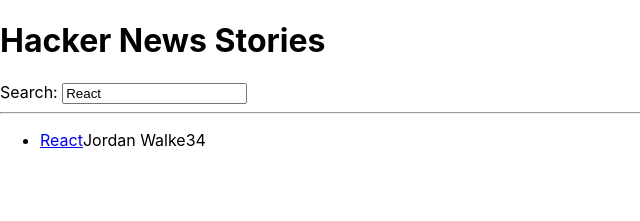
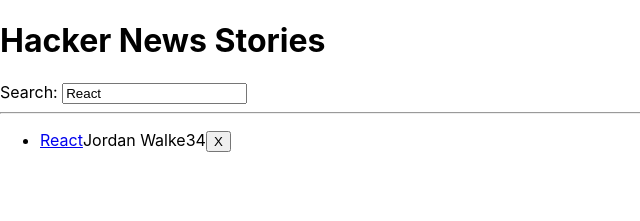
Before and after one commit to malwoodsantoro/hacker-news-stories, a React (Create React App) app: page / in a window 1280 px wide. Shown: the top 221 px of the page, without its empty margins (0-640 px from the left). Built offline with nearby package versions, Linux system fonts and the light colour scheme; the HTML template or start-up script is replaced by a standard one.

Commit message:
clean up

```diff
--- a/src/App.tsx
+++ b/src/App.tsx
@@ -1,13 +1,11 @@
-import React from "react";
+import React, {useState} from "react";
 import "./App.css";
 import Search from "./components/Search";
 import List from "./components/List";
 import useLocalStorage from "./hooks/useLocalStorage";
+import { ItemType } from "./__sharedTypes";
 
-const App = () => {
-  const [searchTerm, setSearchTerm] = useLocalStorage("search", "React");
-
-  const stories = [
+const initialStories = [
   {
     title: "React",
     url: "https://reactjs.org/",
@@ -26,6 +24,10 @@
   },
 ];
 
+const App = () => {
+  const [searchTerm, setSearchTerm] = useLocalStorage("search", "React");
+  const [stories, setStories] = useState(initialStories);
+
   const handleSearch = (event: React.ChangeEvent<HTMLInputElement>) => {
     setSearchTerm(event.target.value);
   };
@@ -33,6 +35,15 @@
   const searchedStories = stories.filter((story) =>
     story.title.toLowerCase().includes(searchTerm.toLowerCase())
   );
+
+  const handleRemoveStory = (item: ItemType) => {
+    const newStories = stories.filter(
+      (story) => item.objectID !== story.objectID
+    );
+
+    setStories(newStories);
+  };
+
 
   return (
     <div>
@@ -42,7 +53,7 @@
 
       <hr />
 
-      <List items={searchedStories} />
+      <List items={searchedStories} onRemoveListItem={handleRemoveStory} />
     </div>
   );
 };
--- a/src/components/List.tsx
+++ b/src/components/List.tsx
@@ -3,13 +3,14 @@
 
 interface Props {
   items: ItemType[];
+  onRemoveListItem: Function;
 }
 
-const List = ({ items }: Props) => {
+const List = ({ items, onRemoveListItem }: Props) => {
   return (
     <ul>
       {items.map((item) => {
-        return <ListItem item={item}/>
+        return <ListItem key={item.objectID} item={item} onRemove={onRemoveListItem}/>
       })}
     </ul>
   );
--- a/src/components/ListItem.tsx
+++ b/src/components/ListItem.tsx
@@ -2,9 +2,10 @@
 
 interface Props {
   item: ItemType;
+  onRemove: Function;
 }
 
-const ListItem = ({ item }: Props) => {
+const ListItem = ({ item, onRemove }: Props) => {
   return (
     <li>
       <span>
@@ -13,6 +14,9 @@
       <span>{item.author}</span>
       <span>{item.num_comments}</span>
       <span>{item.points}</span>
+      <button type="button" onClick={() => onRemove(item)}>
+        X
+      </button>
     </li>
   );
 };
--- a/src/components/Search.tsx
+++ b/src/components/Search.tsx
@@ -5,10 +5,10 @@
 
 const Search = ({ term, onSearch }: Props) => {
   return (
-    <div>
+    <>
       <label htmlFor="search"> Search: </label>
       <input id="search" type="text" value={term} onChange={onSearch}></input>
-    </div>
+    </>
   );
 };
 
```
Lines whose indentation alone changed are shown as unchanged.
